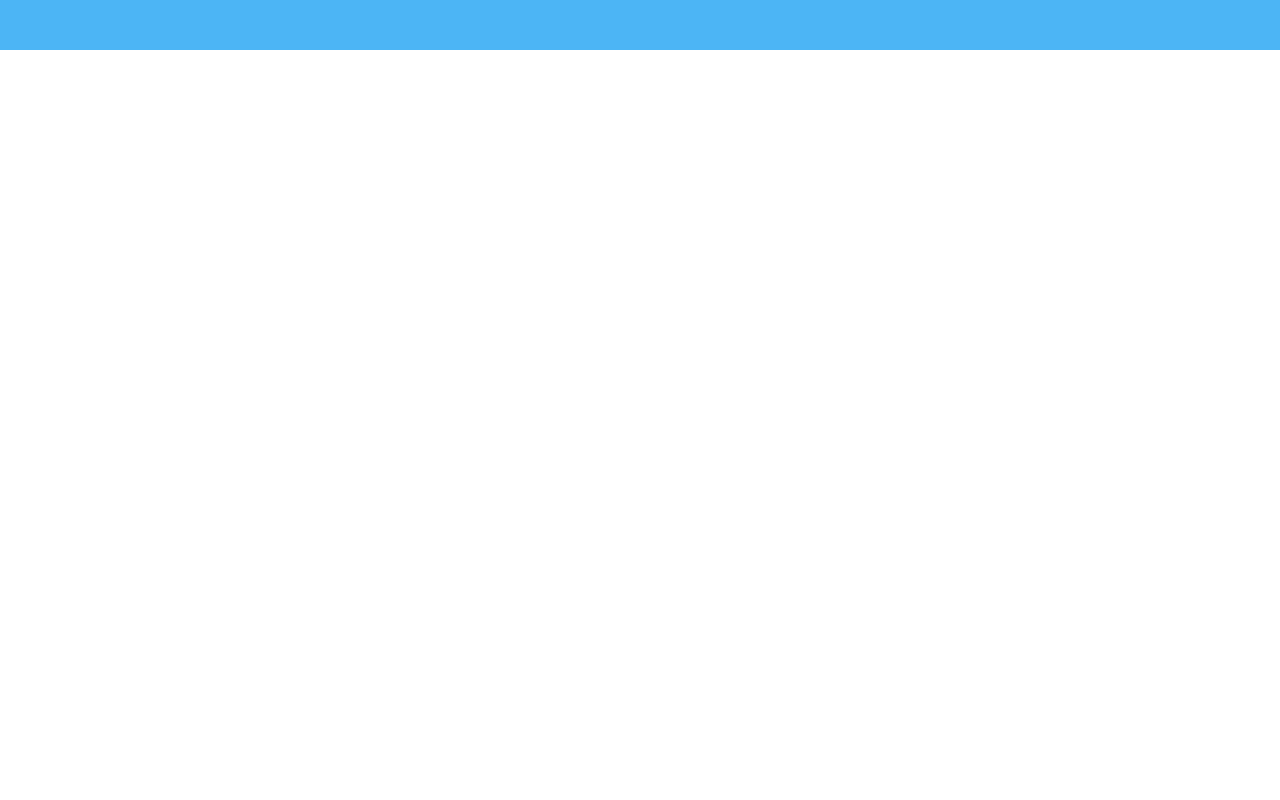
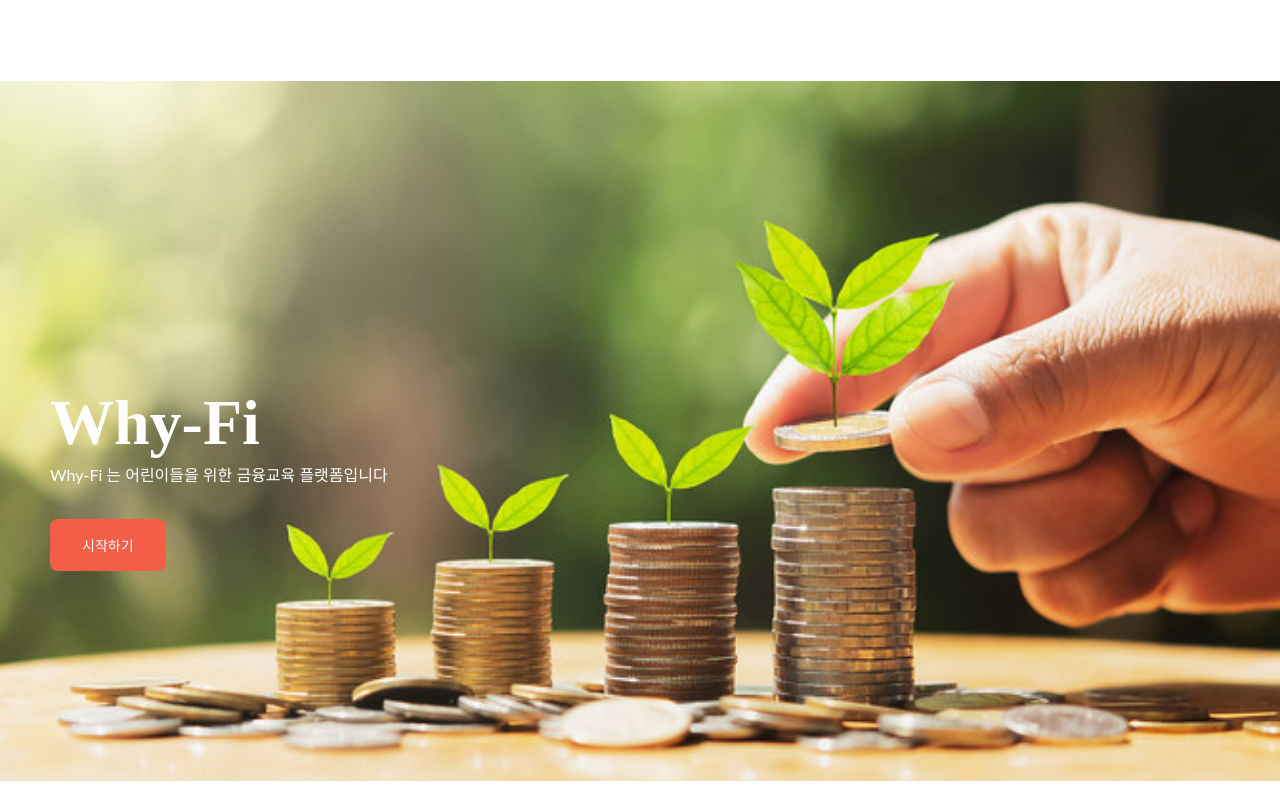
Before and after one commit to Tenykim1109/Why-Fi, a React (Create React App) app in the folder frontend/: page / in a window 1280 px wide. Shown: the top 800 px of the page. Built offline with nearby package versions, Linux system fonts and the light colour scheme.

Commit message:
STYLE: remove border from main page

```diff
--- a/frontend/src/App.jsx
+++ b/frontend/src/App.jsx
@@ -53,9 +53,11 @@ export default function App() {
   return (
     <div>
       <Router>
-        <Border>
-          <Routes>
-            <Route path="/" element={<Homepage />} />
+        {/* <Border> */}
+        <Routes>
+          <Route path="/" element={<Homepage />} />
+
+          <Route element={<Border />}>
             {/* 회원 관련 */}
             <Route path="/signup" element={<Signup />} />
             <Route path="/login" element={<Login />} />
@@ -95,8 +97,9 @@ export default function App() {
             {/* Phaser 관련 */}
             <Route path="/ingame" element={<GameApp />} />
             <Route path="/select" element={<ChooseCharacter />} />
-          </Routes>
-        </Border>
+          </Route>
+        </Routes>
+        {/* </Border> */}
       </Router>
     </div>
   );
```
